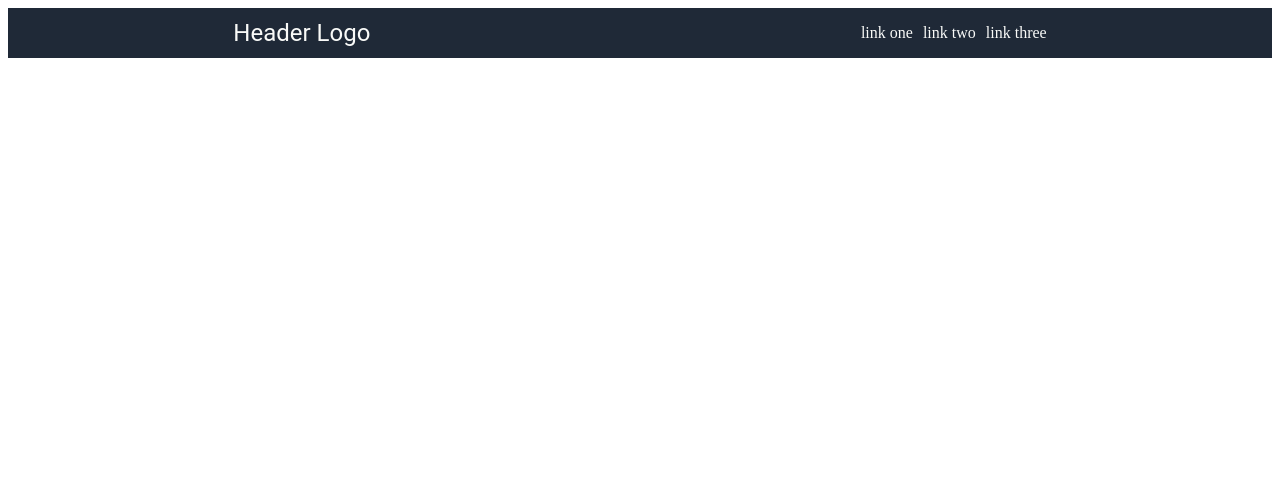
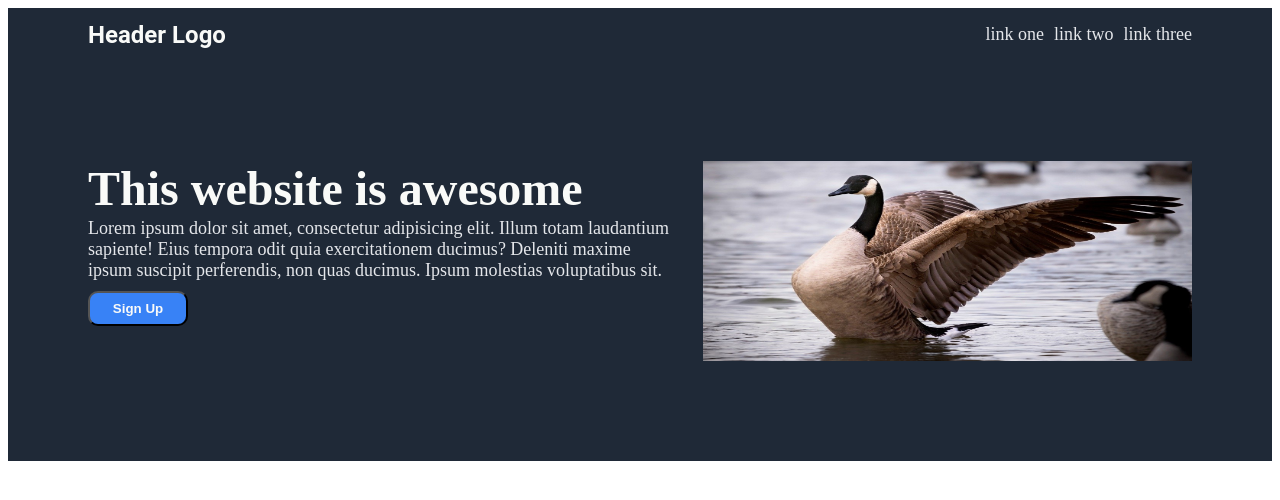
Before and after one commit to just-awesome/movie_landing_page, a plain HTML site: page index.html in a window 1280 px wide. Drawn offline with Linux system fonts and the light colour scheme.

Commit message:
header-1 and header-2 done

```diff
--- a/index.html
+++ b/index.html
@@ -15,5 +15,13 @@
             <li><a href="">link three</a></li>
         </ul>
     </div>
+    <div class="header-2">
+        <div class="left_part">
+            <div class="actual_hero">This website is awesome</div>
+            <div class="sec_text">Lorem ipsum dolor sit amet, consectetur adipisicing elit. Illum totam laudantium sapiente! Eius tempora odit quia exercitationem ducimus? Deleniti maxime ipsum suscipit perferendis, non quas ducimus. Ipsum molestias voluptatibus sit.</div>
+            <button class="button">Sign Up</button>
+        </div>
+        <img class="main_image" src="canadian-goose-7737260_1280.jpg" alt="some image" width="300px" height="200px">
+    </div>
 </body>
 </html>
--- a/styles.css
+++ b/styles.css
@@ -1,6 +1,6 @@
 .header {
     display: flex;
-    justify-content: space-around;
+    justify-content: space-between;
     align-items: center;
     background-color: #1F2937;
     /* flex-shrink: 0; */
@@ -10,16 +10,66 @@
     display: flex;
     list-style-type: none;
     gap: 10px;
+    margin-right: 80px;
 }
 
 .hero {
     color: #F9FAF8;
     font-family: 'Roboto',sans-serif;
     font-size: 24px;
+    font-weight: 600;
+    margin-left: 80px;
 
 }
 
 a {
+    color: #e5e7eb;
+    text-decoration: none;
+    font-size: 18px;
+}
+
+.header-2 {
+    display: flex;
+    justify-content: space-between;
+    background-color: #1F2937;
+}
+
+.left_part {
+    display: flex;
+    flex-direction: column;
+    margin-left: 80px;
+    width: 400px;
+    padding-top: 100px;
+    padding-bottom: 100px;
+    flex: auto;
+}
+
+.main_image {
+    margin-right: 80px;
+    padding-top: 100px;
+    padding-bottom: 100px;
+    padding-left: 25px;
+    flex: auto;
+}
+
+.actual_hero {
     color: #F9FAF8;
-    text-decoration: none;
+    font-size: 48px;
+    font-weight: 900;
+    margin-bottom: 2px;
 }
+
+.sec_text {
+    color: #e5e7eb;
+    font-size: 18px;
+    margin-bottom: 10px;
+}
+
+.button {
+    width: 100px;
+    background-color: #3882F6;
+    padding: 8px;
+    border-radius: 10px;
+    color: #F9FAF8;
+    font-weight: 900;
+}
```
Also changed, not shown: canadian-goose-7737260_1280.jpg (added).
